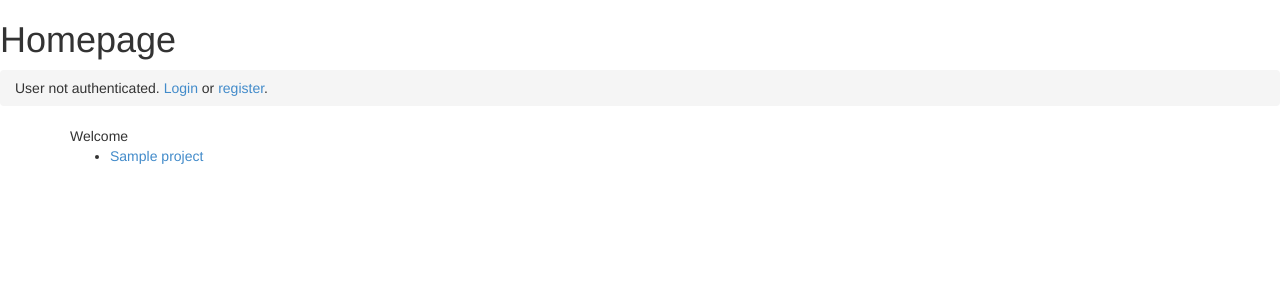
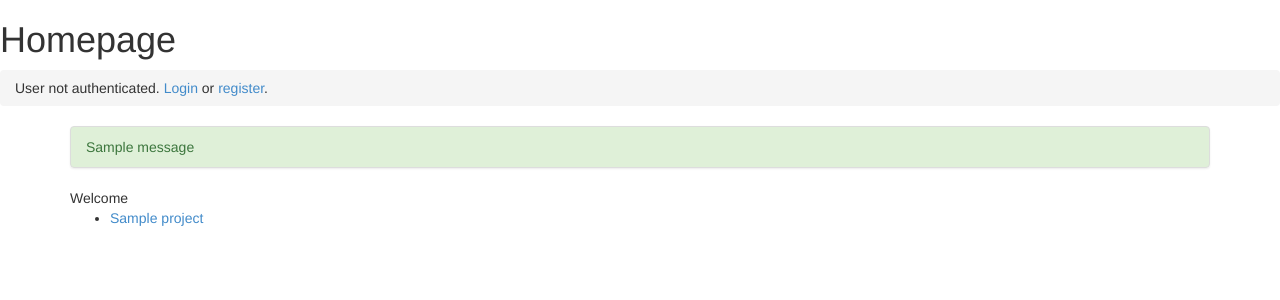
Before and after one commit to lu-zero/plaid, a Flask app: page / in a window 1280 px wide. Shown: the top 300 px of the page. Run offline with Flask 2, Linux system fonts and the light colour scheme; tables that the repository leaves empty hold one stand-in row (values such as "Sample post"); one stand-in notice (Sample message) is shown; parts of the project's set-up code (start-up, migrations or seed data) failed here and were passed over; some libraries are stand-ins or nearby versions.

Commit message:
templates: adding support for flash messages

```diff
--- a/app/templates/base.html
+++ b/app/templates/base.html
@@ -22,8 +22,23 @@
 
         </div>
         <div class="container">
-        {% block content %}{% endblock %}
-        {% block body %}{% endblock %}
+            <div class="flash">
+                {% with messages = get_flashed_messages(with_categories=True) %}
+                  {% if messages %}
+                    <ul class="list-group">
+                    {% for category, message in messages %}
+                        {% if category in ['success','warning','info','debug']%}
+                            <li class="list-group-item list-group-item-{{category}}">{{ message }}</li>
+                        {% else %}
+                            <li class="list-group-item list-group-item-warning">{{ message }}</li>
+                        {% endif %}
+                    {% endfor %}
+                    </ul>
+                  {% endif %}
+                {% endwith %}
+            </div>
+            {% block content %}{% endblock %}
+            {% block body %}{% endblock %}
         </div>
         <script src="{{url_for('static', filename='js/jquery-2.0.3.js')}}"></script>
         <script src="{{url_for('static', filename='js/bootstrap.js')}}"></script>
--- a/app/views.py
+++ b/app/views.py
@@ -120,8 +120,11 @@ def login_view():
     form = LoginForm(request.form)
     if helpers.validate_form_on_submit(form):
         user = form.get_user()
-        login.login_user(user,remember=form.remember_me)
-        return redirect(request.args.get("next") or url_for("index"))
+        if user:
+        	login.login_user(user,remember=form.remember_me)
+        	return redirect(request.args.get("next") or url_for("index"))
+        else:
+        	flash('User not found, sorry pal!','warning')
 
     return render_template('login.html',
         title="Login",user=login.current_user,
--- a/requirements.txt
+++ b/requirements.txt
@@ -16,6 +16,4 @@ alembic==0.6.0
 distribute==0.6.34
 itsdangerous==0.23
 nose==1.3.0
-#psycopg2==2.5.1
-#pysqlite==2.6.3
 wsgiref==0.1.2
```
